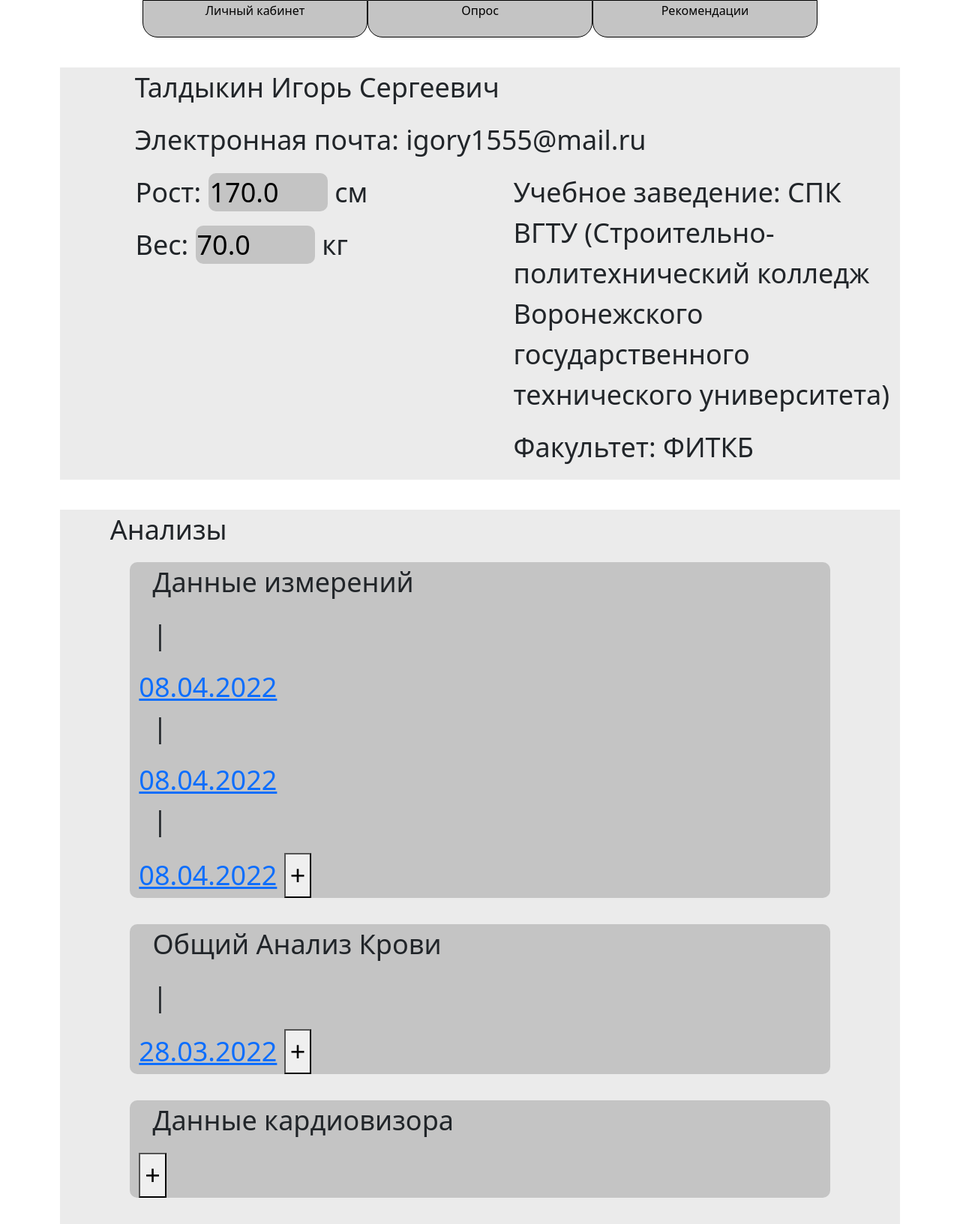
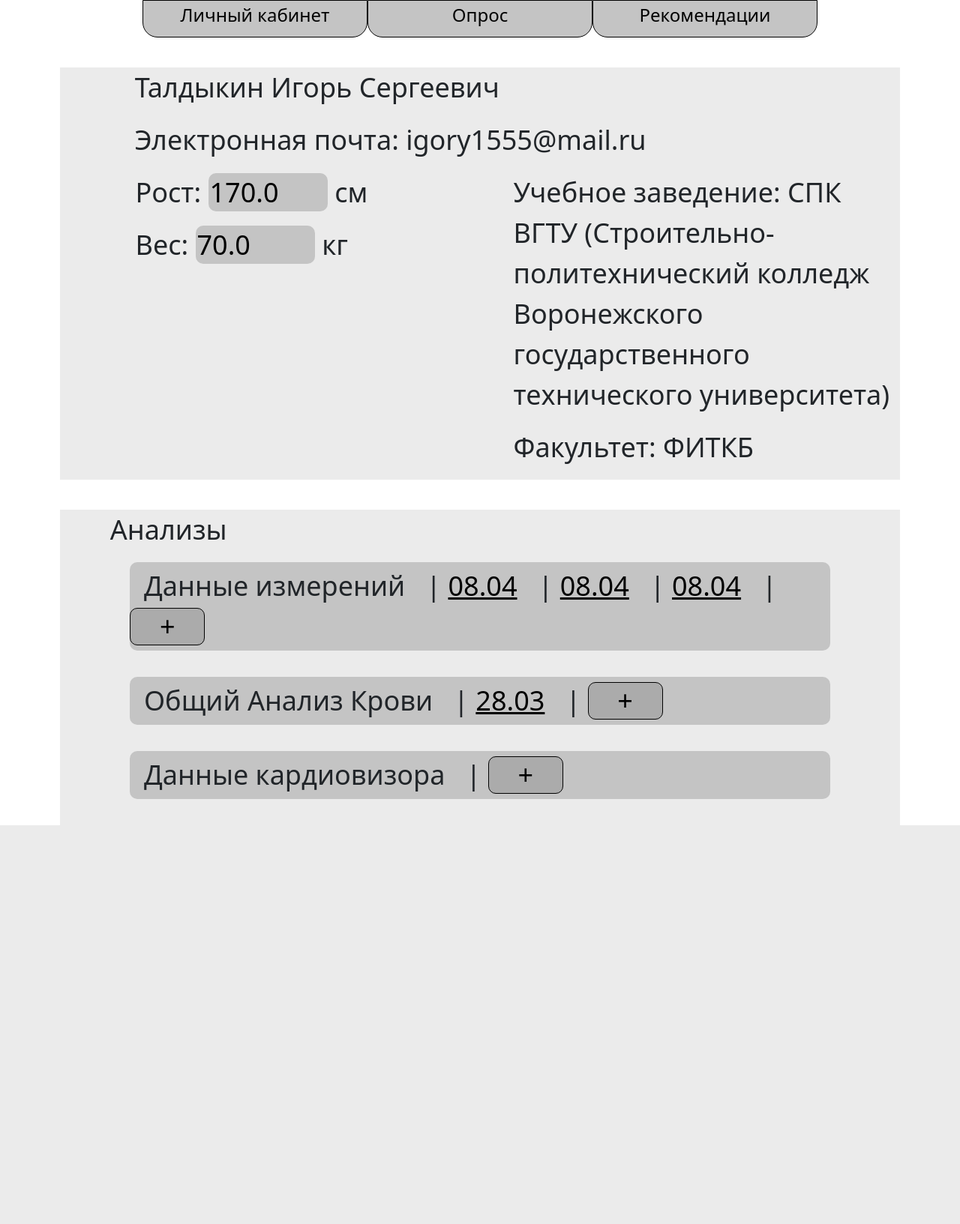
Before and after one commit to JoelWillLiveForever/Medical_Survey, a Django app: page /profile in a window 1280 px wide. Shown: the part 125-1758 px from the top of the page at 75% size. After the commit the page ends 1226 px from the top, so only its background shows below. Run offline with Django 4.2, Linux system fonts and the light colour scheme; a user stored in the database is signed in; data comes from the database, SQL or seed files in the repository; some libraries are stand-ins or nearby versions.

Commit message:
Верстка анализов

```diff
--- a/Main_App/forms.py
+++ b/Main_App/forms.py
@@ -264,6 +264,7 @@ class OAKForm(forms.Form):
     gemoglobin = forms.FloatField(label='Гемоглобин')
     leycocite = forms.FloatField(label='Лейкоциты')
     eritrocity = forms.FloatField(label='Эритроциты')
+    soe = forms.FloatField(label='СОЭ')
 
     def save(self, patient, commit=True):
         dateAnalysis = datetime.strptime(str(self.cleaned_data['date']), '%Y-%m-%d').strftime('%d/%m/%y')
@@ -272,6 +273,7 @@ class OAKForm(forms.Form):
         p_gemoglobin = Parameter(name='Гемоглобин', result=self.cleaned_data['gemoglobin'], analysis=curr_analysis)
         p_leycocite = Parameter(name='Лейкоциты', result=self.cleaned_data['leycocite'], analysis=curr_analysis)
         p_eritrocity = Parameter(name='Эритроциты', result=self.cleaned_data['eritrocity'], analysis=curr_analysis)
+        p_soe = Parameter(name='СОЭ', result=self.cleaned_data['soe'], analysis=curr_analysis)
 
         if commit:
             curr_analysis.save()
@@ -279,6 +281,7 @@ class OAKForm(forms.Form):
             p_gemoglobin.save()
             p_leycocite.save()
             p_eritrocity.save()
+            p_soe.save()
 
 class MeasurementForm(forms.Form):
     date = forms.DateField(input_formats=DATE_INPUT_FORMATS, widget=forms.SelectDateWidget(years=YEARS, months=MONTHS,), label='Дата измерений')
--- a/Main_App/static/css/profile.css
+++ b/Main_App/static/css/profile.css
@@ -9,6 +9,7 @@ body {
 .tabs {
     display: flex;
     justify-content: center;
+    font-size: 24px;
 }
 
 .nav {
@@ -81,10 +82,12 @@ body {
 }
 
 .analys1 p{
+    display: inline;
     margin-left: 2%;
 }
 
 .analysis_info{
+    padding: 5px 0px 5px 0px;
     background-color: #c4c4c4;
     margin-bottom: 35px;
     border-radius: 10px;
@@ -112,7 +115,10 @@ body {
     border-radius: 0.5;
 
 }
+
 .popup{
+    flex-direction: column;
+    align-items: center;
     font-size: 24px;
     position: fixed;
     top: 50%;
@@ -120,7 +126,7 @@ body {
     transform: translate(-50%, -50%);
     border-radius: 10px;
     border: solid;
-    width: 80%;
+    width: 45%;
     margin: 0 auto;
     padding: 3% 10% 3% 10%;
     z-index:2; /* поверх всех */
@@ -130,6 +136,7 @@ body {
     background-color: #FFFFFF;
     max-height: 90%;
 }
+
 #shadow {
     position: fixed;
     width:100%;
@@ -145,3 +152,29 @@ body {
     from {opacity: 0;}
     to {opacity: 0.5;}
 }
+
+.analysis_info button {
+    display: inline-flex;
+    justify-content: center;
+    align-items: center;
+    width: 100px;
+    height: 50px;
+    background: #ABABAB;
+    border: 1px solid black;
+    border-radius: 10px;
+}
+
+
+.analysis_info button:hover{
+    background: #757575;
+}
+
+.analysis_info button:active{
+    background: #333333;
+    color: #C4C4C4;
+}
+
+
+a{
+    color: black;
+}
--- a/Main_App/static/js/profile.js
+++ b/Main_App/static/js/profile.js
@@ -6,7 +6,7 @@ function showModalWin(analysis_id) {
     document.body.appendChild(darkLayer); // включаем затемнение
 
     var modalWin = document.getElementById('popup' + analysis_id); // находим наше "окно"
-    modalWin.style.display = 'unset'; // "включаем" его
+    modalWin.style.display = 'flex'; // "включаем" его
 
     darkLayer.onclick = function () {  // при клике на слой затемнения все исчезнет
         darkLayer.parentNode.removeChild(darkLayer); // удаляем затемнение
--- a/Main_App/templates/profile.html
+++ b/Main_App/templates/profile.html
@@ -55,16 +55,17 @@
                             {% csrf_token %}
                             <p>Данные измерений</p>
                             {% if Analysis %}
+                                <p>|</p>
                                 {% for anal in Analysis %}
                                     {% if anal.type == "Данные измерений" %}
+                                        <a href="#" tag="add_new_values" onclick="showModalWin('{{ anal.id }}')">{{ anal.time|date:"d.m" }}</a>
                                         <p>|</p>
-                                        <a href="#" tag="add_new_values" onclick="showModalWin('{{ anal.id }}')">{{ anal.time|date:"d.m.Y" }}</a>
                                         <div class="popup" id="popup{{ anal.id }}">
                                             <!-- Модалка для вывода параметров анализа -->
                                             {% if ParametersMeasure %}
                                                 {% for parameter in ParametersMeasure %}
                                                     {% if anal == parameter.analysis %}
-                                                        <p>{{ parameter.name }}: {{ parameter.result }}</p>
+                                                        <p>{{ parameter.name }}: {{ parameter.result }} </p>
                                                     {% endif %}
                                                 {% endfor %}
                                             {% endif %}
@@ -80,16 +81,17 @@
                             {% csrf_token %}
                             <p>Общий Анализ Крови</p>
                             {% if Analysis %}
+                            <p>|</p>
                                 {% for anal in Analysis %}
                                     {% if anal.type == "Общий Анализ Крови" %}
+                                        <a href="#" tag="add_new_values" onclick="showModalWin('{{ anal.id }}')">{{ anal.time|date:"d.m" }}</a>
                                         <p>|</p>
-                                        <a href="#" tag="add_new_values" onclick="showModalWin('{{ anal.id }}')">{{ anal.time|date:"d.m.Y" }}</a>
                                         <div class="popup" id="popup{{ anal.id }}">
                                             <!-- Модалка для вывода параметров анализа -->
                                             {% if ParametersOAK %}
                                                 {% for parameter in ParametersOAK %}
                                                     {% if anal == parameter.analysis %}
-                                                        <p>{{ parameter.name }}: {{ parameter.result }}</p>
+                                                        <p>{{ parameter.name }}: {{ parameter.result }} </p>
                                                     {% endif %}
                                                 {% endfor %}
                                             {% endif %}
@@ -105,16 +107,17 @@
                             {% csrf_token %}
                             <p>Данные кардиовизора</p>
                             {% if Analysis %}
+                            <p>|</p>
                                 {% for anal in Analysis %}
                                     {% if anal.type == "Данные кардиовизора" %}
+                                        <a href="#" tag="add_new_values" onclick="showModalWin('{{ anal.id }}')">{{ anal.time|date:"d.m" }}</a>
                                         <p>|</p>
-                                        <a href="#" tag="add_new_values" onclick="showModalWin('{{ anal.id }}')">{{ anal.time|date:"d.m.Y" }}</a>
                                         <div class="popup" id="popup{{ anal.id }}">
                                             <!-- Модалка для вывода параметров анализа -->
                                             {% if ParametersCardio %}
                                                 {% for parameter in ParametersCardio %}
                                                     {% if anal == parameter.analysis %}
-                                                        <p>{{ parameter.name }}: {{ parameter.result }}</p>
+                                                        <p>{{ parameter.name }}: {{ parameter.result }} </p>
                                                     {% endif %}
                                                 {% endfor %}
                                             {% endif %}
```
Also changed, not shown: Main_App/static/css/add_new_analysis.css (added, +42 -0 lines), Main_App/templates/add_new_analysis.html (+10 -2 lines).
